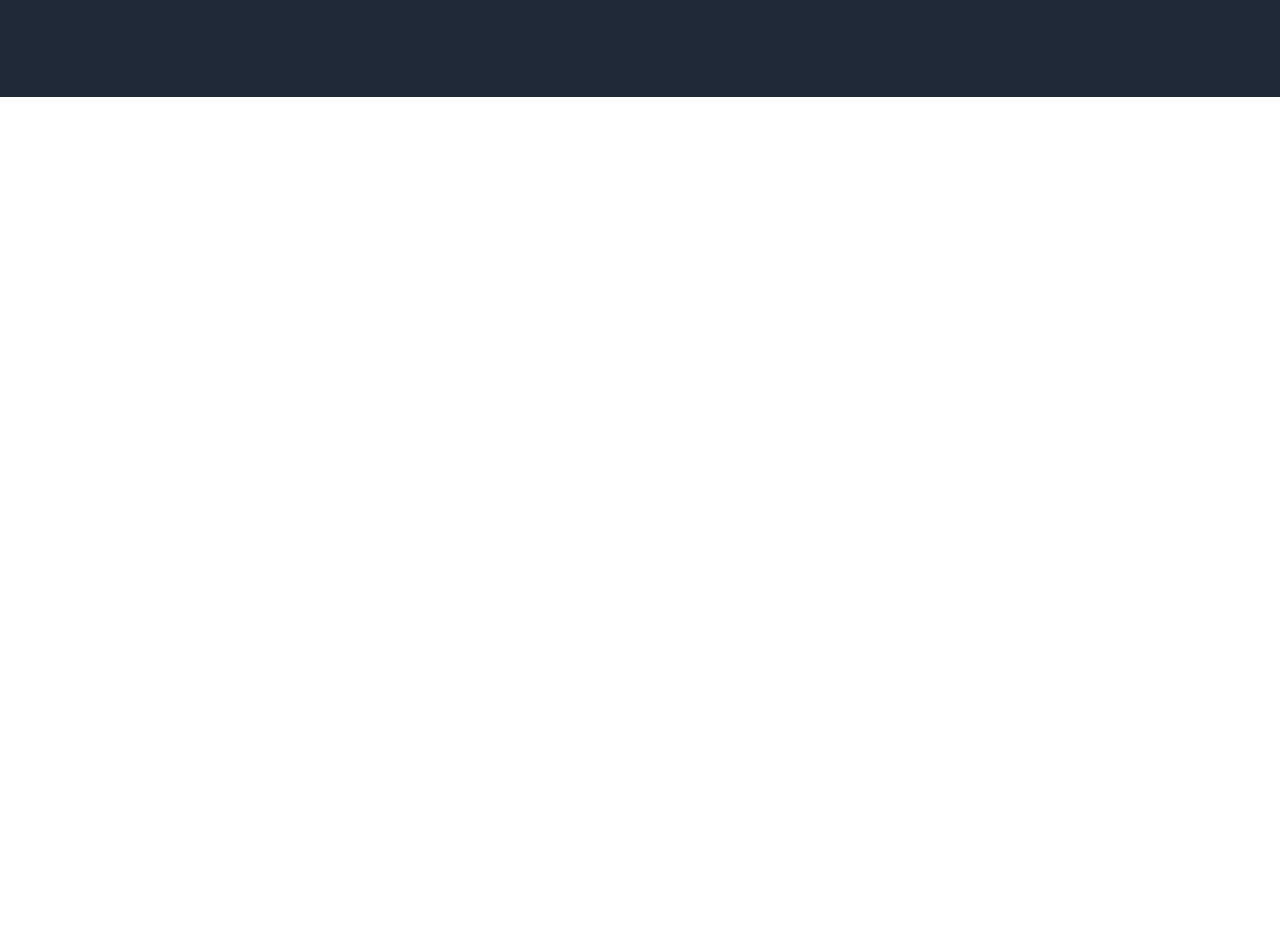
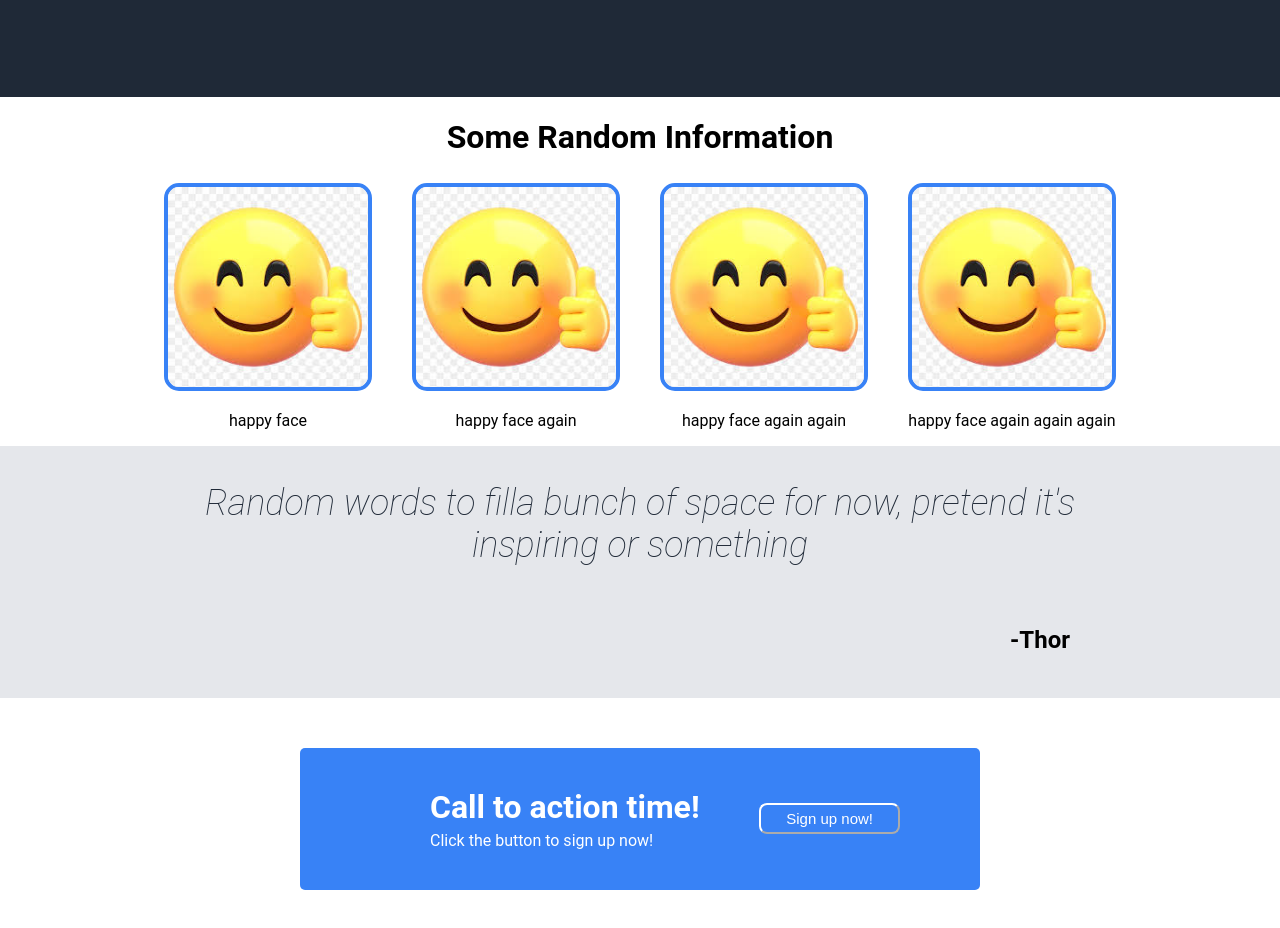
Before and after one commit to zub-platinum/Landing-Page, a plain HTML site: page index.html in a window 1280 px wide. Shown: the part 422-1350 px from the top of the page. Before the commit the page ends 800 px from the top, so only its background shows below. Drawn offline with Linux system fonts and the light colour scheme.

Commit message:
Rest of page formatting Added sections for rest of page with temporary content and styled it all

```diff
--- a/index.html
+++ b/index.html
@@ -17,7 +17,7 @@
         </div>
     </header>
 
-    <div class="top-content">
+    <div class="top-container">
         <div class="top-text">
             <h1>This page is awesome</h1>
             <p>This website has some subtext that goes here under the main title. It's a smaller font and the colour is lower contrast</p>
@@ -26,9 +26,44 @@
         <div class="top-image">
             <img src="./system.jpeg">
         </div>
-
     </div>
 
+    <div class="mid-container">
+        <h1>Some Random Information</h1>
+        <div class="mid-content">
+            <div>
+                <img src="happy.jpeg" alt="">
+                <p>happy face</p>
+            </div>
+            <div>
+                <img src="happy.jpeg" alt="">
+                <p>happy face again</p>
+            </div>
+            <div>
+                <img src="happy.jpeg" alt="">
+                <p>happy face again again</p>
+            </div>
+            <div>
+                <img src="happy.jpeg" alt="">
+                <p>happy face again again again</p>
+            </div>
+        </div>
+    </div>
+
+    <div class="bottom-container">
+        <p class="quote">Random words to filla bunch of space for now, pretend it's inspiring or something</p>
+        <p class="author">-Thor</p>
+    </div>
+
+    <div class="cta-container">
+        <div class="cta-text">
+            <h1>Call to action time!</h1>
+            <P>Click the button to sign up now!</P>
+        </div>
+        <div class="cta-button">
+            <button>Sign up now!</button>
+        </div>
+    </div>
 </div>
 </body>
 </html>
--- a/style.css
+++ b/style.css
@@ -39,7 +39,7 @@ header{
 
 
 
-.top-content{
+.top-container{
     display: flex;
     align-items: center;
     justify-content: center;
@@ -56,7 +56,7 @@ header{
     flex-basis: 400px;
 }
 
-.top-content h1{
+.top-container h1{
     font-size: 48px;
     font-weight: bold;
     margin: 0;
@@ -75,3 +75,78 @@ header{
     text-decoration: none;
     font-weight: bold;
 }
+
+
+.mid-container{
+    align-items: center;
+}
+
+.mid-content{
+    display: flex;
+    justify-content: center;
+    flex-wrap: wrap;
+}
+
+.mid-content img{
+    width: 200px;
+    height: 200px;
+    border: 4px solid #3882F6;
+    border-radius: 15px;
+    margin: 5px 20px 0px 20px;
+    object-fit: cover;
+}
+
+.bottom-container {
+    display: flex;
+    flex-direction: column;
+    background-color: #E5E7EB;
+    padding: 0 200px;
+}
+
+.quote{
+    font-size: 36px;
+    color: #1F2937;
+    font-style: italic;
+    font-weight: lighter;
+}
+
+.author{
+    padding-bottom: 20px;
+    padding-right: 10px;
+    font-weight: bold;
+    text-align: right;
+    font-size: 24px;
+}
+
+.cta-container{
+    display: flex;
+    background-color: #3882F6;
+    margin: 50px 300px;
+    padding: 10px 80px;
+    align-items: center;
+    border-radius: 5px;
+    border-color: none;
+}
+
+.cta-text{
+    text-align: left;
+    flex: 1;
+    color: #FFFFFF;
+}
+
+.cta-text h1{
+    margin: 30px 0px 0px 50px;
+}
+
+.cta-text p{
+    margin: 5px 30px 30px 50px;
+}
+
+.cta-button button{
+    color: white;
+    border-color: white;
+    border-radius: 8px;
+    background-color: #3882F6;
+    padding: 5px 25px;
+    font-size: 15px;
+}
```
Also changed, not shown: happy.jpeg (added).
